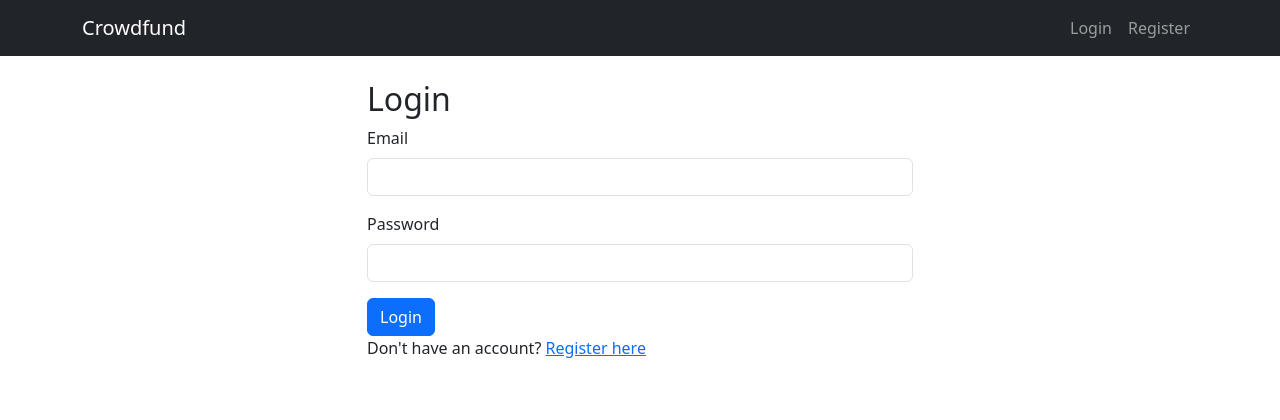
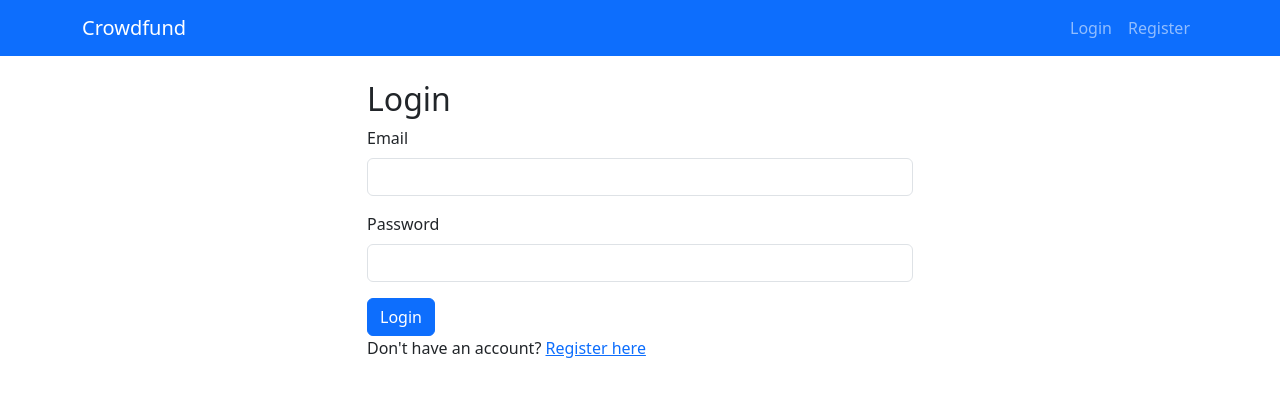
Before and after one commit to MhmoudRaslan/djangoproject, a Django app: page /login/ in a window 1280 px wide. Shown: the top 420 px of the page. Run offline with Django 5.2, Linux system fonts and the light colour scheme.

Commit message:
last1-commit

```diff
--- a/templates/base.html
+++ b/templates/base.html
@@ -8,7 +8,7 @@
     <link rel="stylesheet" href="https://cdn.jsdelivr.net/npm/bootstrap@5.3.0/dist/css/bootstrap.min.css">
 </head>
 <body>
-    <nav class="navbar navbar-expand-lg navbar-dark bg-dark">
+    <nav class="navbar navbar-expand-lg navbar-dark bg-primary">
         <div class="container">
             <a class="navbar-brand" href="{% url 'project_list' %}">Crowdfund</a>
             <div class="navbar-nav ms-auto">
```
